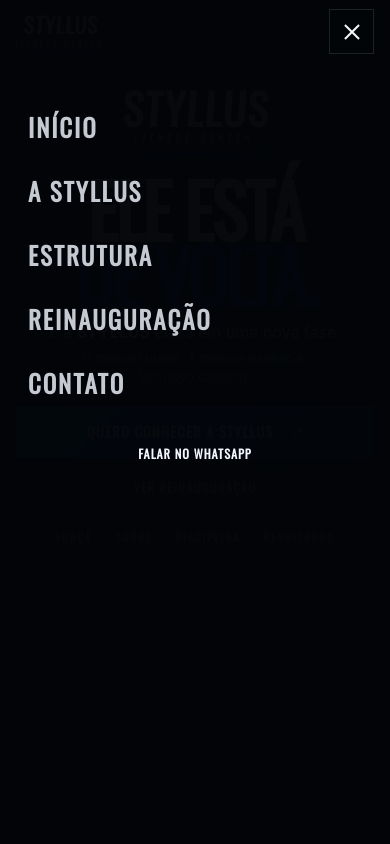
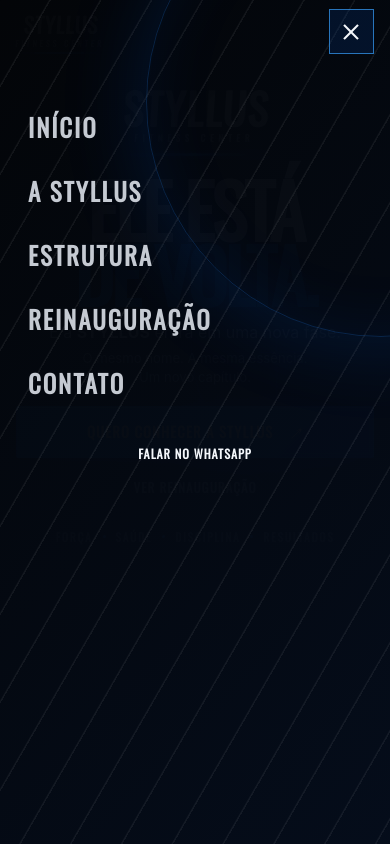
Before and after one commit to nicolaseliasx/styllus-site, a website built with Vite: page index.html in a window 390 px wide. Both pictures are taken after a click on the button "Abrir menu". Shown: the top 844 px of the page. Built offline with nearby package versions, Linux system fonts and the light colour scheme.

Commit message:
Add cinematic page animations

```diff
--- a/index.html
+++ b/index.html
@@ -60,16 +60,16 @@
         </div>
 
         <div class="container hero-content">
-          <div class="hero-copy reveal">
-            <p class="eyebrow"><span></span> Styllus Fitness Center</p>
-            <div class="hero-brand" aria-label="Styllus Fitness Center">
+          <div class="hero-copy">
+            <p class="eyebrow hero-entry" style="--intro-delay: 40ms"><span></span> Styllus Fitness Center</p>
+            <div class="hero-brand hero-entry" style="--intro-delay: 110ms" aria-label="Styllus Fitness Center">
               <span>STYLLUS</span>
               <small>Fitness Center</small>
             </div>
-            <h1 id="hero-title">ELE ESTÁ<br /><em>DE VOLTA.</em></h1>
-            <p class="hero-lead">E a <strong>STYLLUS</strong> entra em uma nova fase.</p>
-            <p class="hero-support">O mesmo nome. A mesma essência.<br />Um novo capítulo.</p>
-            <div class="hero-actions">
+            <h1 class="hero-entry" style="--intro-delay: 190ms" id="hero-title">ELE ESTÁ<br /><em>DE VOLTA.</em></h1>
+            <p class="hero-lead hero-entry" style="--intro-delay: 300ms">E a <strong>STYLLUS</strong> entra em uma nova fase.</p>
+            <p class="hero-support hero-entry" style="--intro-delay: 370ms">O mesmo nome. A mesma essência.<br />Um novo capítulo.</p>
+            <div class="hero-actions hero-entry" style="--intro-delay: 450ms">
               <a class="button button-primary" data-whatsapp data-hero-cta href="#">
                 Quero conhecer a Styllus
                 <span aria-hidden="true">↗</span>
@@ -80,7 +80,7 @@
             </div>
           </div>
 
-          <p class="hero-manifesto" aria-label="Força, saúde, disciplina e resultados">
+          <p class="hero-manifesto hero-entry" style="--intro-delay: 540ms" aria-label="Força, saúde, disciplina e resultados">
             <span>Força</span><i></i><span>Saúde</span><i></i><span>Disciplina</span><i></i><span>Resultados</span>
           </p>
         </div>
@@ -92,7 +92,7 @@
       <section class="campaign section-dark" id="nova-fase" aria-labelledby="campaign-title" data-campaign>
         <div class="campaign-lines" aria-hidden="true"></div>
         <div class="container campaign-layout">
-          <div class="campaign-intro reveal">
+          <div class="campaign-intro reveal" style="--reveal-delay: 0ms">
             <p class="eyebrow"><span></span> Uma nova história começa agora</p>
             <p class="campaign-kicker" data-campaign-kicker>Pré-reinauguração</p>
             <h2 id="campaign-title" data-campaign-title>ESTÁ<br /><em>CHEGANDO!</em></h2>
@@ -101,14 +101,14 @@
             </p>
           </div>
 
-          <div class="campaign-date-wrap reveal" data-campaign-date-wrap>
+          <div class="campaign-date-wrap reveal" style="--reveal-delay: 100ms" data-campaign-date-wrap>
             <div class="campaign-date">
               <span>Sexta-feira</span>
               <strong>14<small>/08</small></strong>
             </div>
           </div>
 
-          <div class="campaign-closing reveal">
+          <div class="campaign-closing reveal" style="--reveal-delay: 180ms">
             <p class="campaign-callout" data-campaign-callout>
               Prepare-se para a melhor<br /><strong>fase da Styllus!</strong>
             </p>
@@ -125,8 +125,8 @@
 
       <section class="story section" id="historia" aria-labelledby="story-title">
         <div class="container story-layout">
-          <div class="section-number reveal" aria-hidden="true">01</div>
-          <div class="story-copy reveal">
+          <div class="section-number reveal" style="--reveal-delay: 0ms" aria-hidden="true">01</div>
+          <div class="story-copy reveal" style="--reveal-delay: 80ms">
             <p class="eyebrow"><span></span> Tradição em movimento</p>
             <h2 class="section-title" id="story-title">VOCÊ FEZ PARTE<br />DESSA <em>HISTÓRIA.</em></h2>
             <p class="story-lead">E agora queremos escrever o próximo capítulo com você.</p>
@@ -134,7 +134,7 @@
               A Styllus está de volta mantendo a essência que marcou sua história e iniciando uma nova fase.
             </p>
           </div>
-          <blockquote class="story-quote reveal">
+          <blockquote class="story-quote reveal" style="--reveal-delay: 160ms">
             <span>“</span>
             O nome que você conhece.<br />A essência que nunca mudou.<br />E um recomeço preparado para ir ainda mais longe.
           </blockquote>
@@ -143,22 +143,22 @@
 
       <section class="principles" data-float-guard aria-label="Diferenciais da Styllus">
         <div class="container principles-grid">
-          <article class="principle reveal">
+          <article class="principle reveal" style="--reveal-delay: 0ms">
             <span class="principle-number">01</span>
             <svg viewBox="0 0 48 48" aria-hidden="true"><path d="M8 19v10M14 15v18M34 15v18M40 19v10M14 24h20" /></svg>
             <h3>Estrutura<br />completa</h3>
           </article>
-          <article class="principle reveal">
+          <article class="principle reveal" style="--reveal-delay: 70ms">
             <span class="principle-number">02</span>
             <svg viewBox="0 0 48 48" aria-hidden="true"><circle cx="24" cy="15" r="7"/><path d="M10 40c1-10 6-15 14-15s13 5 14 15M18 35h12" /></svg>
             <h3>Profissionais<br />qualificados</h3>
           </article>
-          <article class="principle reveal">
+          <article class="principle reveal" style="--reveal-delay: 140ms">
             <span class="principle-number">03</span>
             <svg viewBox="0 0 48 48" aria-hidden="true"><circle cx="24" cy="24" r="17"/><circle cx="24" cy="24" r="9"/><path d="m24 24 13-13" /></svg>
             <h3>Foco, disciplina<br />e constância</h3>
           </article>
-          <article class="principle reveal">
+          <article class="principle reveal" style="--reveal-delay: 210ms">
             <span class="principle-number">04</span>
             <svg viewBox="0 0 48 48" aria-hidden="true"><path d="M24 5 9 12v11c0 10 6 17 15 21 9-4 15-11 15-21V12L24 5Z"/><path d="m17 24 5 5 10-11" /></svg>
             <h3>Mais que academia,<br />um estilo de vida</h3>
@@ -168,12 +168,12 @@
 
       <section class="about section" id="estrutura" aria-labelledby="about-title">
         <div class="container about-layout">
-          <div class="about-visual reveal" aria-label="Espaço reservado para futura fotografia da estrutura da academia">
+          <div class="about-visual reveal" style="--reveal-delay: 0ms" aria-label="Espaço reservado para futura fotografia da estrutura da academia">
             <div class="visual-grid" aria-hidden="true"></div>
             <div class="visual-mark" aria-hidden="true">S</div>
             <p>Nova estrutura<br /><strong>Mesma essência</strong></p>
           </div>
-          <div class="about-copy reveal">
+          <div class="about-copy reveal" style="--reveal-delay: 110ms">
             <p class="eyebrow"><span></span> Força para evoluir</p>
             <h2 class="section-title" id="about-title">STYLLUS<br /><em>FITNESS CENTER</em></h2>
             <p class="about-lead">
@@ -188,7 +188,7 @@
 
       <section class="final-cta" id="contato" aria-labelledby="contact-title">
         <div class="final-cta-glow" aria-hidden="true"></div>
-        <div class="container final-cta-content reveal">
+        <div class="container final-cta-content reveal" style="--reveal-delay: 0ms">
           <p class="eyebrow centered"><span></span> Faça parte <span></span></p>
           <h2 id="contact-title">PRONTO PARA FAZER PARTE<br />DESSA <em>NOVA HISTÓRIA?</em></h2>
           <p>Fale com a equipe da Styllus e saiba mais sobre a academia, planos e reinauguração.</p>
--- a/src/main.js
+++ b/src/main.js
@@ -3,6 +3,12 @@
 import '@fontsource/oswald/latin-700.css';
 import './styles.css';
 import { getCampaignState } from './campaign.js';
+
+const reducedMotionQuery = window.matchMedia('(prefers-reduced-motion: reduce)');
+
+if (!reducedMotionQuery.matches) {
+  window.requestAnimationFrame(() => document.body.classList.add('is-motion-ready'));
+}
 
 const WHATSAPP_URL =
   'https://api.whatsapp.com/send?phone=5548991885129&text=Ol%C3%A1%21+Gostaria+de+conhecer+melhor+a+Academia+Styllus.+Quero+saber+sobre+os+planos%2C+hor%C3%A1rios+e+a+reinaugura%C3%A7%C3%A3o.';
@@ -124,7 +130,7 @@
 updateHeader();
 window.addEventListener('scroll', updateHeader, { passive: true });
 
-if ('IntersectionObserver' in window && !window.matchMedia('(prefers-reduced-motion: reduce)').matches) {
+if ('IntersectionObserver' in window && !reducedMotionQuery.matches) {
   const observer = new IntersectionObserver(
     (entries) => {
       entries.forEach((entry) => {
--- a/src/styles.css
+++ b/src/styles.css
@@ -13,6 +13,11 @@
   --font-display: 'Oswald', 'Arial Narrow', sans-serif;
   --font-body: Inter, ui-sans-serif, system-ui, -apple-system, BlinkMacSystemFont, 'Segoe UI', sans-serif;
   --container: min(1180px, calc(100% - 40px));
+  --motion-fast: 180ms;
+  --motion-base: 360ms;
+  --motion-slow: 620ms;
+  --motion-ease: cubic-bezier(0.22, 1, 0.36, 1);
+  --motion-enter-distance: 22px;
 }
 
 * {
@@ -167,11 +172,15 @@
   letter-spacing: 0.08em;
   text-align: center;
   text-transform: uppercase;
-  transition: transform 180ms ease, box-shadow 180ms ease, background 180ms ease, border-color 180ms ease;
+  transition: transform var(--motion-fast) var(--motion-ease), box-shadow var(--motion-base) var(--motion-ease), background var(--motion-base) var(--motion-ease), border-color var(--motion-base) var(--motion-ease);
 }
 
 .button:hover {
   transform: translateY(-2px);
+}
+
+.button:active {
+  transform: translateY(0) scale(0.98);
 }
 
 .button-primary {
@@ -263,6 +272,7 @@
   border: 1px solid rgba(13, 124, 255, 0.24);
   border-radius: 50%;
   box-shadow: 0 0 100px rgba(0, 95, 255, 0.17), inset 0 0 80px rgba(0, 95, 255, 0.1);
+  animation: glow-breathe 8s ease-in-out infinite;
 }
 
 .hero-silhouette {
@@ -339,6 +349,48 @@
   font-family: var(--font-display);
   line-height: 0.78;
   transform: skewX(-4deg);
+}
+
+body.is-motion-ready .hero-entry {
+  animation: intro-reveal var(--motion-slow) var(--motion-ease) both;
+  animation-delay: var(--intro-delay, 0ms);
+}
+
+body.is-motion-ready .hero-brand.hero-entry {
+  animation-name: intro-reveal-skewed;
+}
+
+@keyframes intro-reveal {
+  from {
+    opacity: 0;
+    transform: translate3d(0, 18px, 0);
+    filter: blur(3px);
+  }
+
+  to {
+    opacity: 1;
+    transform: translate3d(0, 0, 0);
+    filter: blur(0);
+  }
+}
+
+@keyframes intro-reveal-skewed {
+  from {
+    opacity: 0;
+    transform: translate3d(0, 18px, 0) skewX(-4deg);
+    filter: blur(3px);
+  }
+
+  to {
+    opacity: 1;
+    transform: translate3d(0, 0, 0) skewX(-4deg);
+    filter: blur(0);
+  }
+}
+
+@keyframes glow-breathe {
+  0%, 100% { opacity: 0.62; transform: scale(0.96); }
+  50% { opacity: 1; transform: scale(1.05); }
 }
 
 .hero-brand::after {
@@ -1006,13 +1058,15 @@
 
 .reveal {
   opacity: 0;
-  transform: translateY(24px);
-  transition: opacity 650ms ease, transform 650ms ease;
+  filter: blur(3px);
+  transform: translate3d(0, var(--motion-enter-distance), 0);
+  transition: opacity var(--motion-slow) var(--motion-ease) var(--reveal-delay, 0ms), filter var(--motion-slow) var(--motion-ease) var(--reveal-delay, 0ms), transform var(--motion-slow) var(--motion-ease) var(--reveal-delay, 0ms);
 }
 
 .reveal.is-visible {
   opacity: 1;
-  transform: translateY(0);
+  filter: blur(0);
+  transform: translate3d(0, 0, 0);
 }
 
 @media (max-width: 960px) {
@@ -1031,13 +1085,20 @@
     padding: 0;
     border: 1px solid var(--line);
     background: rgba(4, 6, 9, 0.72);
+    transition: border-color var(--motion-base) var(--motion-ease), background var(--motion-base) var(--motion-ease), transform var(--motion-fast) var(--motion-ease);
   }
 
   .menu-toggle span {
     width: 20px;
     height: 2px;
     background: var(--white);
-    transition: transform 180ms ease, opacity 180ms ease;
+    transition: transform var(--motion-base) var(--motion-ease), opacity var(--motion-fast) ease;
+  }
+
+  .menu-toggle.is-open {
+    border-color: rgba(57, 162, 255, 0.68);
+    background: rgba(0, 78, 188, 0.16);
+    transform: rotate(90deg);
   }
 
   .menu-toggle.is-open span:first-child { transform: translateY(7px) rotate(45deg); }
@@ -1054,23 +1115,71 @@
     justify-content: center;
     gap: 25px;
     padding: 70px max(28px, calc((100vw - 720px) / 2));
-    background: rgba(3, 5, 8, 0.98);
+    overflow: hidden;
+    background: linear-gradient(135deg, rgba(3, 5, 8, 0.99), rgba(5, 13, 27, 0.98));
     opacity: 0;
     visibility: hidden;
-    transform: translateX(100%);
-    transition: opacity 220ms ease, visibility 220ms ease, transform 220ms ease;
+    transform: translate3d(18px, 0, 0) scale(1.015);
+    transition: opacity var(--motion-base) var(--motion-ease), visibility 0s linear var(--motion-base), transform var(--motion-base) var(--motion-ease);
+  }
+
+  .site-nav::before,
+  .site-nav::after {
+    content: '';
+    position: absolute;
+    z-index: -1;
+    pointer-events: none;
+  }
+
+  .site-nav::before {
+    width: 120vw;
+    height: 120vw;
+    top: -34vw;
+    right: -58vw;
+    border: 1px solid rgba(27, 129, 255, 0.23);
+    border-radius: 50%;
+    box-shadow: 0 0 90px rgba(0, 105, 255, 0.16), inset 0 0 70px rgba(0, 105, 255, 0.08);
+    transform: scale(0.78);
+    transition: transform 560ms var(--motion-ease), opacity 360ms ease;
+  }
+
+  .site-nav::after {
+    inset: 0;
+    opacity: 0.06;
+    background: repeating-linear-gradient(120deg, transparent 0 42px, #fff 43px 44px);
   }
 
   .site-nav.is-open {
     opacity: 1;
     visibility: visible;
-    transform: translateX(0);
+    transform: translate3d(0, 0, 0) scale(1);
+    transition: opacity var(--motion-base) var(--motion-ease, ease), visibility 0s, transform var(--motion-base) var(--motion-ease);
   }
+
+  .site-nav.is-open::before { transform: scale(1); }
 
   .site-nav > a:not(.button) {
     font-family: var(--font-display);
     font-size: 1.75rem;
   }
+
+  .site-nav > a {
+    opacity: 0;
+    transform: translate3d(0, 16px, 0);
+    transition: opacity 300ms var(--motion-ease), transform 300ms var(--motion-ease);
+  }
+
+  .site-nav.is-open > a {
+    opacity: 1;
+    transform: translate3d(0, 0, 0);
+  }
+
+  .site-nav.is-open > a:nth-child(1) { transition-delay: 80ms; }
+  .site-nav.is-open > a:nth-child(2) { transition-delay: 125ms; }
+  .site-nav.is-open > a:nth-child(3) { transition-delay: 170ms; }
+  .site-nav.is-open > a:nth-child(4) { transition-delay: 215ms; }
+  .site-nav.is-open > a:nth-child(5) { transition-delay: 260ms; }
+  .site-nav.is-open > a:nth-child(6) { transition-delay: 315ms; }
 
   .site-nav .button { margin-top: 10px; }
 
```
Also changed, not shown: test/responsive/motion.spec.js (added, +36 -0 lines).
